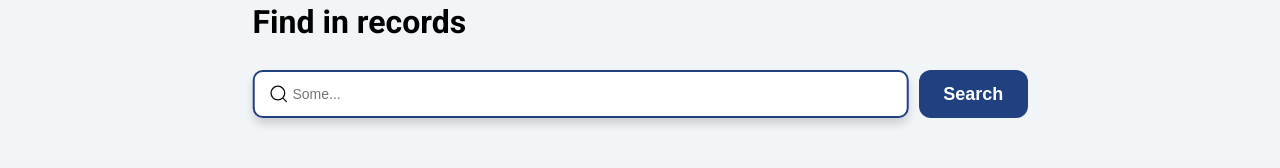
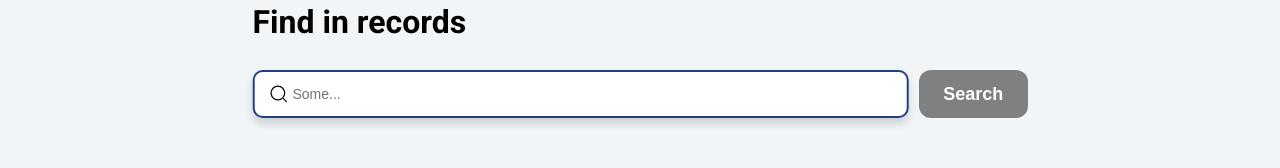
Before and after one commit to Ataby/tesodev-deneme, a React (Create React App) app: page / in a window 1280 px wide. Shown: the part 300-468 px from the top of the page. Built offline with nearby package versions, Linux system fonts and the light colour scheme.

Commit message:
button disabled

```diff
--- a/src/pages/Landing.jsx
+++ b/src/pages/Landing.jsx
@@ -80,6 +80,7 @@ const Landing = () => {
                     <Button
                       text={"Search"}
                       onClick={() => handleMoreResults()}
+                      disabled={!searchInput}
                     />
                   </div>
                 </div>
```
